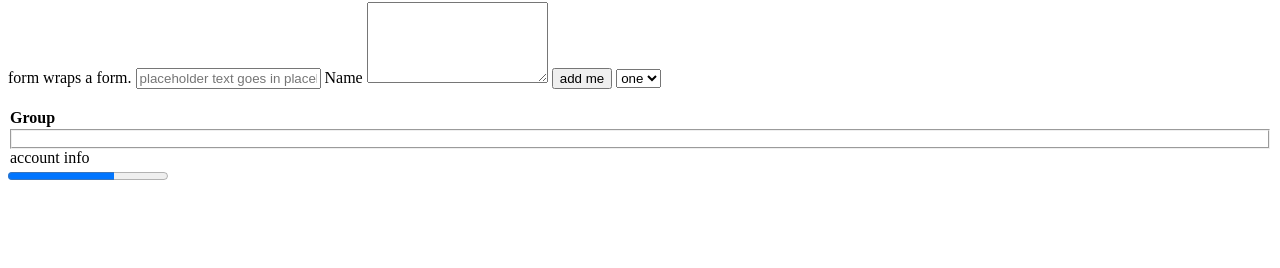
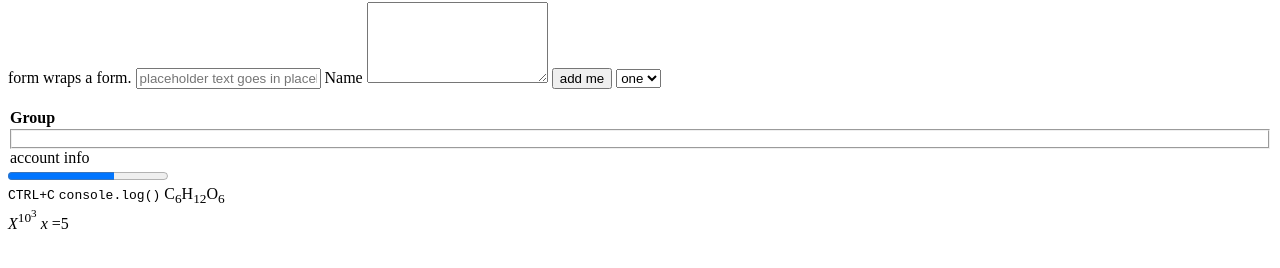
Before and after one commit to PCykana/WEB504-playground, a website: page src/index.html in a window 1280 px wide. Shown: the part 78-346 px from the top of the page. Drawn offline with Linux system fonts and the light colour scheme.

Commit message:
possible changes?'
'

```diff
--- a/src/index.html
+++ b/src/index.html
@@ -88,6 +88,13 @@
 
     </form>
 
+    <kbd>CTRL+C</kbd> <!--keyboard input-->
+    <code>console.log()</code> <!--inline code snippets-->
+    C<sub>6</sub>H<sub>12</sub>O<sub>6</sub> <!--subscript--><br>
+    <var>X</var><sup>10<sup>3</sup></sup> <!--superscript, can be embedded-->
+    <samp></samp> <!--program output-->
+    <var>x</var> =5 <!--variable in math/code-->
+
     <!--
     <base href="https://google.com">
     <style></style> this is internal stylying - DO NOT DO
```
